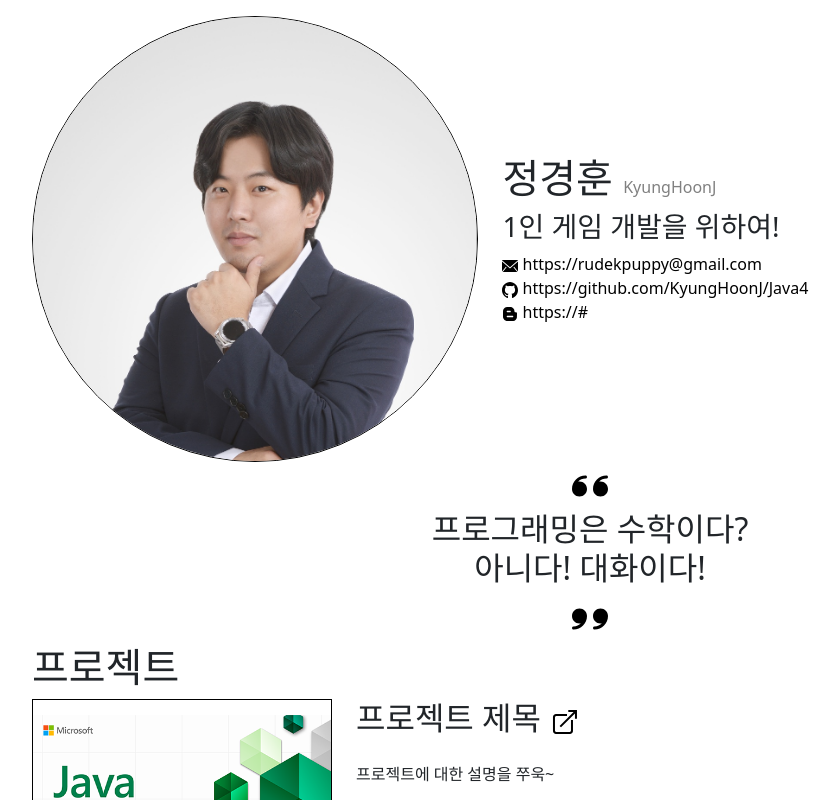
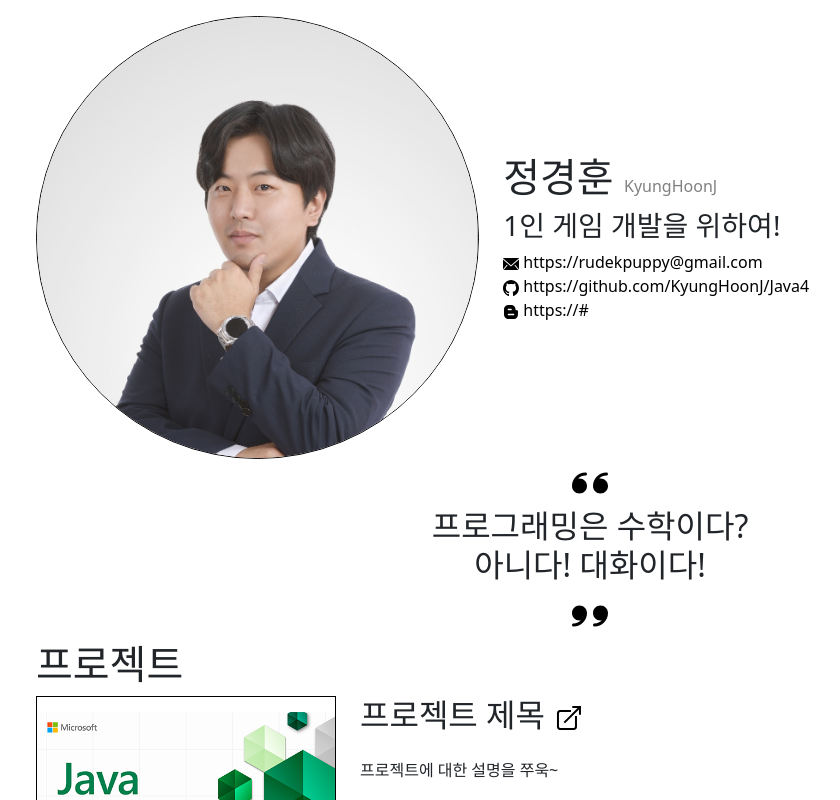
Before and after one commit to KyungHoonJ/portfolio-exam, a plain HTML site: page index.html in a window 1280 px wide. Shown: the whole page, without its empty margins (50-890 px from the left). Drawn offline with nearby package versions, Linux system fonts and the light colour scheme.

Commit message:
feat: edit container padding

```diff
--- a/index.css
+++ b/index.css
@@ -36,7 +36,6 @@ a {
 }
 
 #root {
-  padding: 1rem;
   width: 100%;
   height: 100%;
   overflow: auto;
--- a/index.html
+++ b/index.html
@@ -14,7 +14,7 @@
   </head>
   <body>
     <div id="root">
-      <div class="container">
+      <div class="container p-3">
         <div
           id="info"
           class="d-none d-sm-flex justify-content-between align-items-center gap-4"
```
